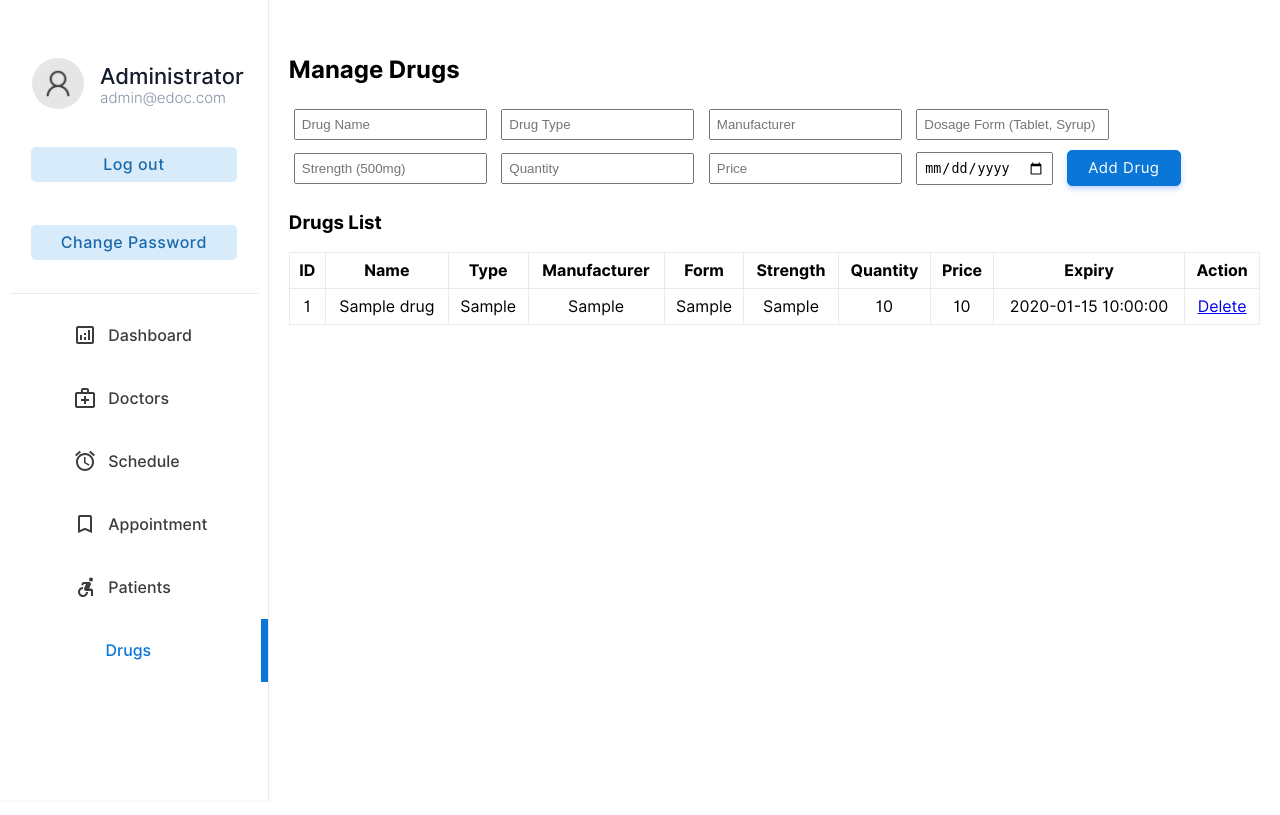
After one commit to ManushkaSL/ehospital, a PHP site: page /admin/drugs.php in a window 1280 px wide. The commit adds this page. Run offline with PHP 8.4, Linux system fonts and the light colour scheme; a user stored in the database is signed in; tables that the repository leaves empty or names only in its code hold one stand-in row (values such as "Sample post").

Commit message:
In admin folder new file drugs.php is added and index.php is updated

```diff
--- /dev/null
+++ b/admin/drugs.php
@@ -0,0 +1,192 @@
+<?php
+session_start();
+if(!isset($_SESSION["user"]) || $_SESSION['usertype'] != 'a'){
+    header("location: ../login.php");
+    exit();
+}
+
+include("../connection.php");
+
+// Add new drug
+if(isset($_POST['add'])){
+    $name = $_POST['drug_name'];
+    $type = $_POST['drug_type'];
+    $manufacturer = $_POST['manufacturer'];
+    $form = $_POST['dosage_form'];
+    $strength = $_POST['strength'];
+    $qty = $_POST['quantity'];
+    $price = $_POST['price'];
+    $expiry = $_POST['expiry_date'];
+
+    $sql = "INSERT INTO drugs (drug_name, drug_type, manufacturer, dosage_form, strength, quantity, price, expiry_date)
+            VALUES ('$name','$type','$manufacturer','$form','$strength','$qty','$price','$expiry')";
+    $database->query($sql);
+}
+
+// Delete drug
+if(isset($_GET['delete'])){
+    $id = $_GET['delete'];
+    $database->query("DELETE FROM drugs WHERE drug_id='$id'");
+    header("location: drugs.php");
+    exit();
+}
+
+// Fetch drugs
+$result = $database->query("SELECT * FROM drugs ORDER BY drug_name ASC");
+?>
+<!DOCTYPE html>
+<html lang="en">
+<head>
+    <meta charset="UTF-8">
+    <meta http-equiv="X-UA-Compatible" content="IE=edge">
+    <meta name="viewport" content="width=device-width, initial-scale=1.0">
+    <link rel="stylesheet" href="../css/animations.css">
+    <link rel="stylesheet" href="../css/main.css">
+    <link rel="stylesheet" href="../css/admin.css">
+    <title>Manage Drugs</title>
+    <style>
+        .sub-table th, .sub-table td {
+            padding: 8px;
+            text-align: center;
+        }
+        .form-container input {
+            margin: 5px;
+            padding: 6px;
+        }
+        .form-container button {
+            margin: 5px;
+        }
+
+    </style>
+</head>
+<body>
+    <div class="container">
+        <!-- Sidebar -->
+        <div class="menu">
+            <table class="menu-container" border="0">
+                <tr>
+                    <td style="padding:10px" colspan="2">
+                        <table border="0" class="profile-container">
+                            <tr>
+                                <td width="30%" style="padding-left:20px" >
+                                    <img src="../img/user.png" alt="" width="100%" style="border-radius:50%">
+                                </td>
+                                <td style="padding:0px;margin:0px;">
+                                    <p class="profile-title">Administrator</p>
+                                    <p class="profile-subtitle">admin@edoc.com</p>
+                                </td>
+                            </tr>
+                            <tr>
+                                <td colspan="2">
+                                    <a href="../logout.php"><input type="button" value="Log out" class="logout-btn btn-primary-soft btn"></a>
+                                </td>
+                            </tr>
+                            <tr>
+                                <td colspan="2" style="padding-top:10px;">
+                                    <a href="change-password.php">
+                                        <input type="button" value="Change Password" class="logout-btn btn-primary-soft btn">
+                                    </a>
+                                </td>
+                            </tr>
+                        </table>
+                    </td>
+                </tr>
+
+                <tr class="menu-row">
+                    <td class="menu-btn menu-icon-dashbord">
+                        <a href="index.php" class="non-style-link-menu"><div><p class="menu-text">Dashboard</p></div></a>
+                    </td>
+                </tr>
+
+                <tr class="menu-row">
+                    <td class="menu-btn menu-icon-doctor">
+                        <a href="doctors.php" class="non-style-link-menu"><div><p class="menu-text">Doctors</p></div></a>
+                    </td>
+                </tr>
+
+                <tr class="menu-row">
+                    <td class="menu-btn menu-icon-schedule">
+                        <a href="schedule.php" class="non-style-link-menu"><div><p class="menu-text">Schedule</p></div></a>
+                    </td>
+                </tr>
+
+                <tr class="menu-row">
+                    <td class="menu-btn menu-icon-appoinment">
+                        <a href="appointment.php" class="non-style-link-menu"><div><p class="menu-text">Appointment</p></div></a>
+                    </td>
+                </tr>
+
+
+
+                <tr class="menu-row">
+                    <td class="menu-btn menu-icon-patient">
+                        <a href="patient.php" class="non-style-link-menu"><div><p class="menu-text">Patients</p></div></a>
+                    </td>
+                </tr>
+                <tr class="menu-row">
+                    <td class="menu-btn menu-icon-drugs menu-active">
+                        <a href="drugs.php" class="non-style-link-menu non-style-link-menu-active"><div><p class="menu-text">Drugs</p></div></a>
+                    </td>
+                </tr>
+            </table>
+        </div>
+
+        <!-- Content -->
+        <div class="dash-body" style="margin-top: 15px; padding: 20px;">
+            <h2>Manage Drugs</h2>
+
+            <!-- Add Drug Form -->
+            <div class="form-container">
+                <form method="post">
+                    <input type="text" name="drug_name" placeholder="Drug Name" required>
+                    <input type="text" name="drug_type" placeholder="Drug Type">
+                    <input type="text" name="manufacturer" placeholder="Manufacturer">
+                    <input type="text" name="dosage_form" placeholder="Dosage Form (Tablet, Syrup)">
+                    <input type="text" name="strength" placeholder="Strength (500mg)">
+                    <input type="number" name="quantity" placeholder="Quantity">
+                    <input type="number" step="0.01" name="price" placeholder="Price">
+                    <input type="date" name="expiry_date">
+                    <button type="submit" name="add" class="btn btn-primary">Add Drug</button>
+                </form>
+            </div>
+
+            <!-- Drug List -->
+            <h3 style="margin-top:20px;">Drugs List</h3>
+            <table width="100%" border="1" class="sub-table scrolldown" style="border-collapse: collapse;">
+                <tr>
+                    <th>ID</th>
+                    <th>Name</th>
+                    <th>Type</th>
+                    <th>Manufacturer</th>
+                    <th>Form</th>
+                    <th>Strength</th>
+                    <th>Quantity</th>
+                    <th>Price</th>
+                    <th>Expiry</th>
+                    <th>Action</th>
+                </tr>
+                <?php if($result->num_rows > 0){
+                    while($row = $result->fetch_assoc()){ ?>
+                    <tr>
+                        <td><?php echo $row['drug_id']; ?></td>
+                        <td><?php echo $row['drug_name']; ?></td>
+                        <td><?php echo $row['drug_type']; ?></td>
+                        <td><?php echo $row['manufacturer']; ?></td>
+                        <td><?php echo $row['dosage_form']; ?></td>
+                        <td><?php echo $row['strength']; ?></td>
+                        <td><?php echo $row['quantity']; ?></td>
+                        <td><?php echo $row['price']; ?></td>
+                        <td><?php echo $row['expiry_date']; ?></td>
+                        <td>
+                            <a href="drugs.php?delete=<?php echo $row['drug_id']; ?>" onclick="return confirm('Delete this drug?')">Delete</a>
+                        </td>
+                    </tr>
+                <?php }
+                } else { ?>
+                    <tr><td colspan="10">No drugs found</td></tr>
+                <?php } ?>
+            </table>
+        </div>
+    </div>
+</body>
+</html>
--- a/admin/index.php
+++ b/admin/index.php
@@ -99,6 +99,12 @@
                 <tr class="menu-row" >
                     <td class="menu-btn menu-icon-patient">
                         <a href="patient.php" class="non-style-link-menu"><div><p class="menu-text">Patients</p></a></div>
+                    </td>
+                </tr>
+                <!-- Added Drugs menu between Appointment and Patients -->
+                <tr class="menu-row">
+                    <td class="menu-btn menu-icon-drugs">
+                        <a href="drugs.php" class="non-style-link-menu"><div><p class="menu-text">Drugs</p></div></a>
                     </td>
                 </tr>
             </table>
```
